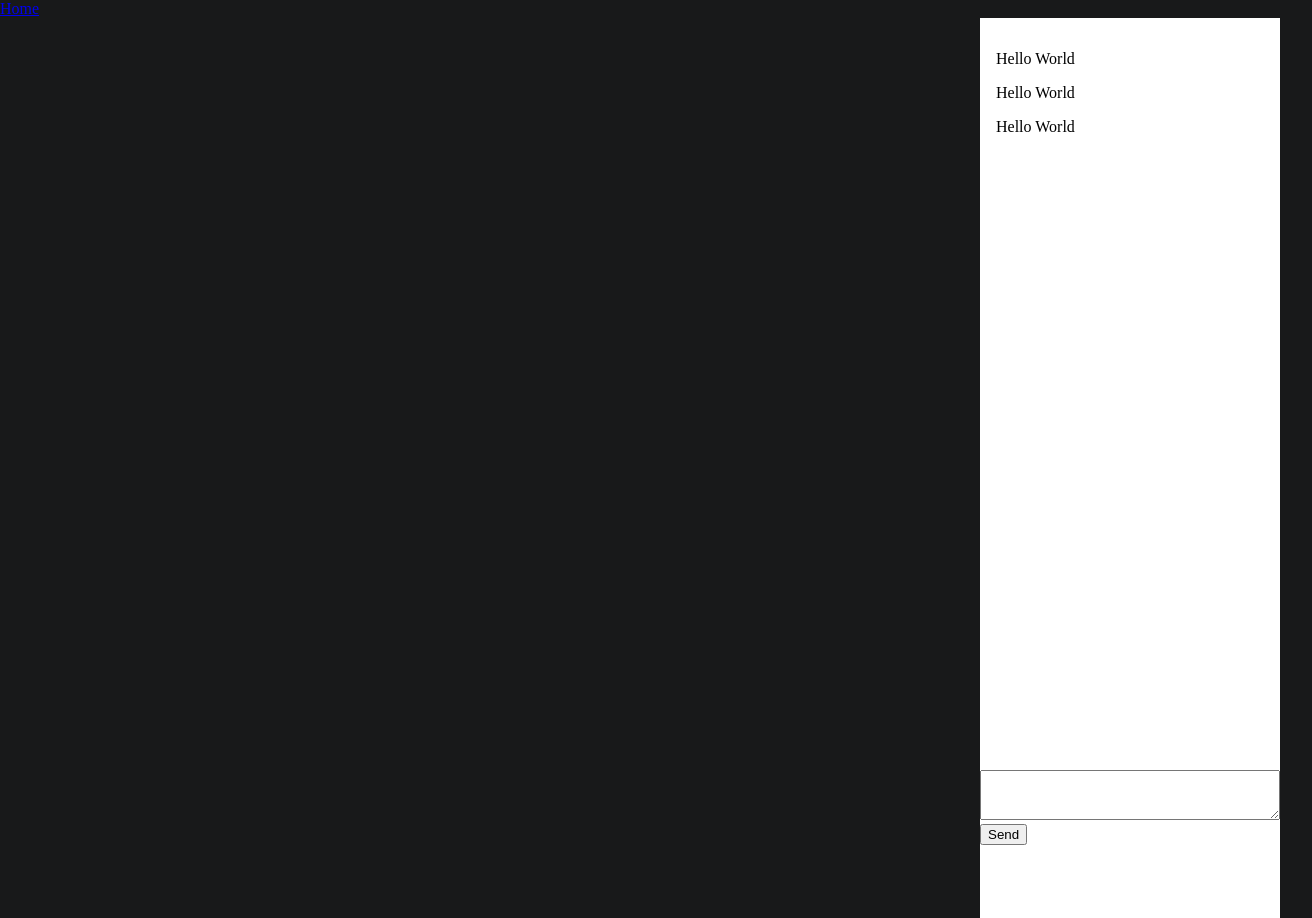
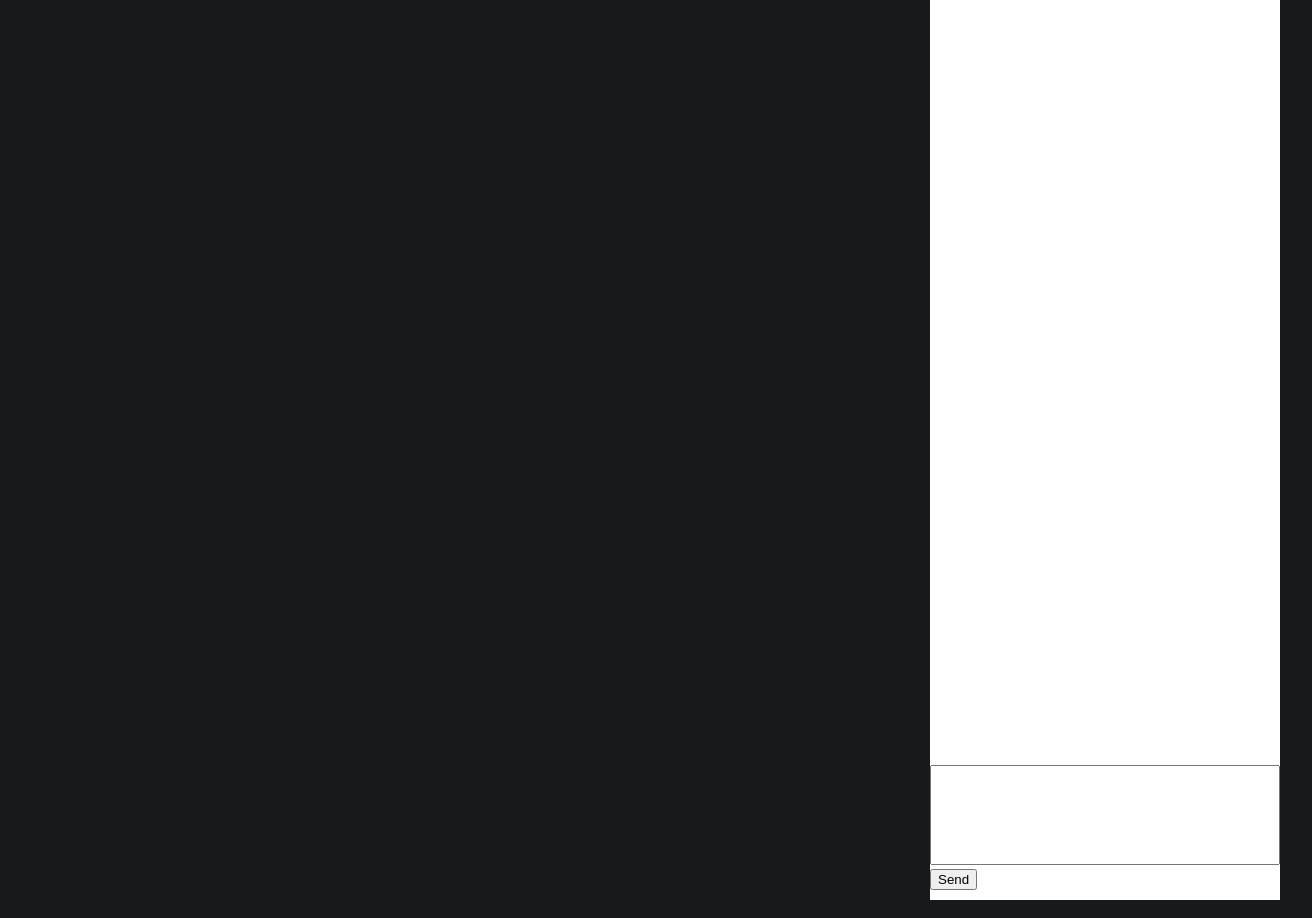
Before and after one commit to liamortiz/lofiinn, a React (Create React App) app: page / in a window 1280 px wide. Shown: the whole page, 1312 px wide, since content can reach past the window. Built offline with nearby package versions, Linux system fonts and the light colour scheme; what redux-immutable-state-invariant would draw is missing.

Commit message:
Refining chat feature

```diff
--- a/src/App.js
+++ b/src/App.js
@@ -8,7 +8,6 @@ import Article from './components/article/Article';
 const App = () => {
   return (
     <div className="App">
-      <Header/>
       <Switch>
         <Route exact path="/" component={HomePage}/>
         <Route path="/articles" component={Article}/>
--- a/src/components/chat/ChatContainer.js
+++ b/src/components/chat/ChatContainer.js
@@ -1,17 +1,26 @@
 import ChatMessage from './ChatMessage';
 import ChatForm from './ChatForm';
-
+import { useState } from 'react';
 import './style.scss';
 
 const ChatContainer = () => {
+
+    const [messages, setMessages] = useState([]);
+
+    function addMessage(message) {
+        if (message.length > 1) {
+            setMessages([...messages, message])
+        }
+    }
     return (
         <div id="chat-wrapper">
             <div id="chat-container">
-                <ChatMessage/>
-                <ChatMessage/>
-                <ChatMessage/>
+                {
+                    messages.map((message, index) =>
+                    <ChatMessage key={`message-id-${index}`} message={message}/>)
+                }
             </div>
-            <ChatForm/>
+            <ChatForm addMessage={addMessage}/>
         </div>
     )
 }
--- a/src/components/chat/ChatForm.js
+++ b/src/components/chat/ChatForm.js
@@ -1,10 +1,19 @@
-const ChatForm = () => {
+import { useState } from "react";
+import PropTypes from 'prop-types';
 
-    function handleChange() {
+const ChatForm = (props) => {
 
+    const [message, setMessage] = useState("");
+
+    function handleChange(event) {
+        setMessage(event.target.value);
     }
-    function handleSubmit() {
+    function handleSubmit(event) {
+        event.preventDefault();
+        props.addMessage(message);
 
+        event.target.reset();
+        setMessage("");
     }
 
     return (
@@ -15,4 +24,9 @@ const ChatForm = () => {
         </form>
     )
 }
+
+ChatForm.propTypes = {
+    addMessage: PropTypes.func.isRequired
+}
+
 export default ChatForm;
--- a/src/components/chat/ChatMessage.js
+++ b/src/components/chat/ChatMessage.js
@@ -1,8 +1,18 @@
-const ChatMessage = () => {
+import PropTypes from 'prop-types';
+
+const ChatMessage = (props) => {
     return (
         <div id="chat-message">
-            <p>Hello World</p>
+            <img src="https://funny-photo.s3.amazonaws.com/preview/navi_avatar/smiling-girl-blue-face-effect.jpg"/>
+            <h6 className="user-name">John Julies</h6>
+
+            <p className="user-message">{props.message}</p>
         </div>
     )
 }
+
+ChatMessage.propTypes = {
+    message: PropTypes.string.isRequired
+}
+
 export default ChatMessage;
--- a/src/components/chat/style.scss
+++ b/src/components/chat/style.scss
@@ -1,14 +1,38 @@
+$name-color: #494949;
+
 #chat-wrapper {
-    width: 300px;
+    width: 350px;
     height: 900px;
     background-color: white;
     float: right;
-
     #chat-container {
         width: 100%;
-        height: 80%;
-        padding: 1em;
-        font-size: 100%;
+        height: 85%;
+        padding: 0 1em;
+        box-sizing: border-box;
+        overflow-y: scroll;
+        #chat-message {
+            width: 100%;
+            font-family: 'Helvetica';
+            margin: 1em 0;
+            overflow-wrap: break-word;
+            p {
+                margin: 0;
+                padding: 0;
+            }
+            .user-name {
+                margin: 0;
+                color: $name-color;
+                font-size: 90%;
+            }
+            img {
+                float: left;
+                border-radius: 100%;
+                width: 20px;
+                height: 20px;
+                margin-right: .2em;
+            }
+        }
     }
 
     #message-form {
@@ -16,7 +40,13 @@
         textarea {
             box-sizing: border-box;
             width: 100%;
-            height: 50px;
+            height: 100px;
+            resize: none;
+            &:active, &:focus {
+                outline: none;
+            }
         }
     }
+
+
 }
--- a/src/components/home/style.scss
+++ b/src/components/home/style.scss
@@ -4,4 +4,6 @@ body {
     padding: 0;
 }
 #home-wrapper {
+    padding: 0;
+    margin: 0;
 }
```
